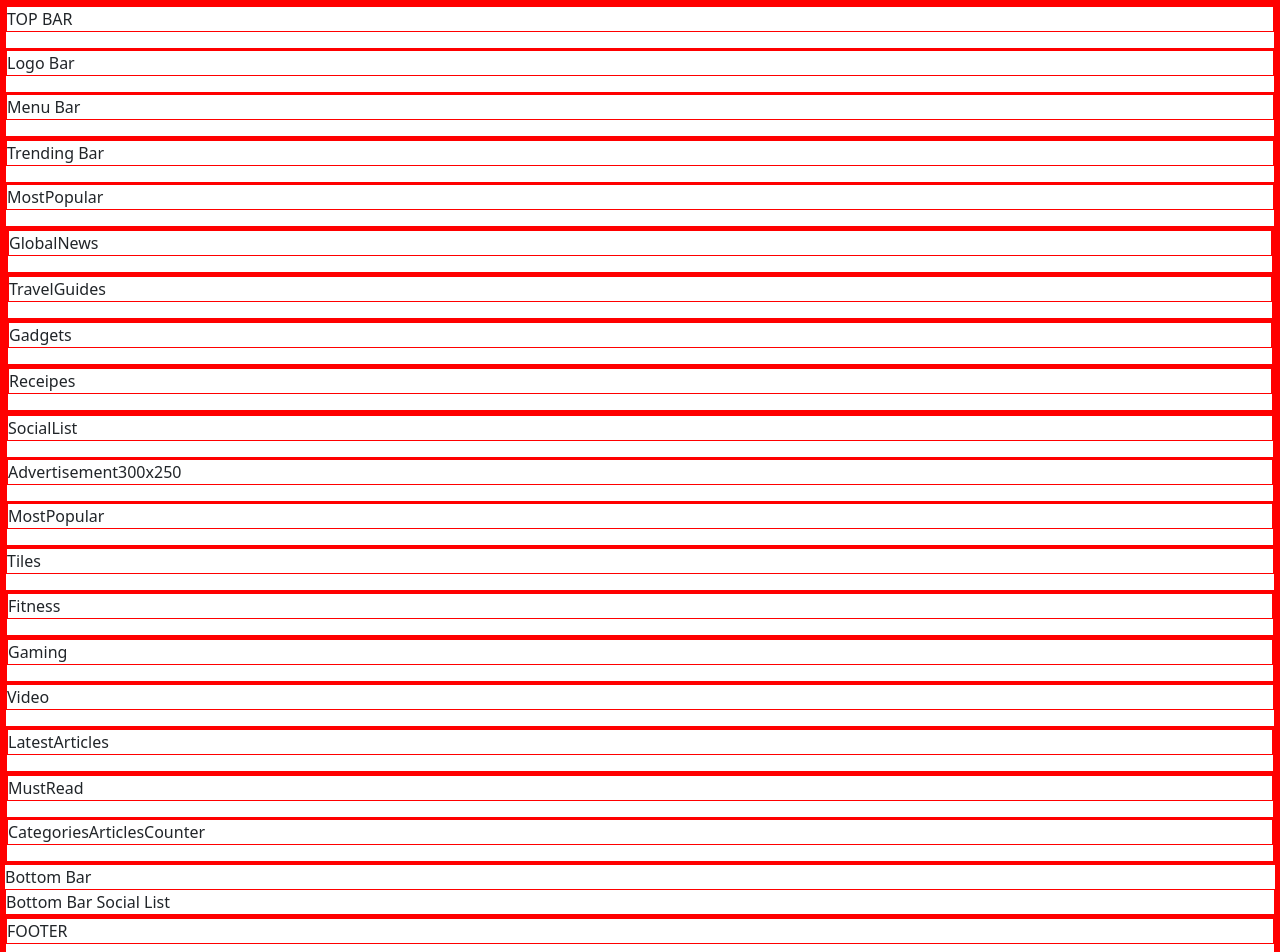
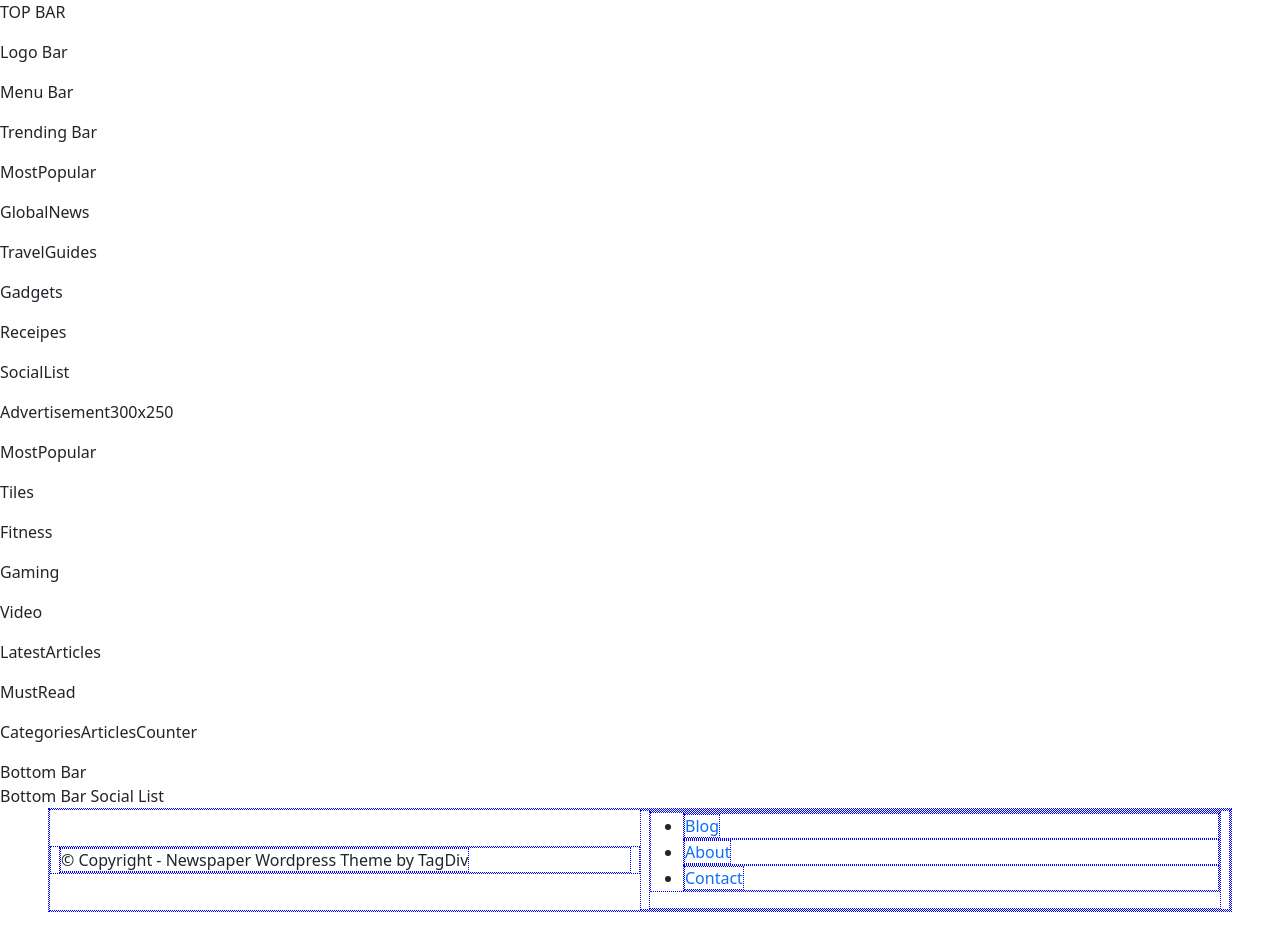
Before and after one commit to MarcNowak/Demo---Layout-Newspaper-Magazine, a React (Create React App) app: page / in a window 1280 px wide. Shown: the top 952 px of the page. After the commit the page ends 912 px from the top, so only its background shows below. Built offline with nearby package versions, Linux system fonts and the light colour scheme.

Commit message:
Add Footer Grid preparing

```diff
--- a/src/components/layout/Footer/Footer.js
+++ b/src/components/layout/Footer/Footer.js
@@ -1,13 +1,36 @@
+/* eslint-disable jsx-a11y/anchor-is-valid */
 import React from 'react';
 import PropTypes from 'prop-types';
+import { Grid, Row, Col } from 'react-flexbox-grid';
 
 import styles from './Footer.module.scss';
 
 const Footer = ({ children }) => (
   <footer className={styles.root}>
-    <div>
-      <p>FOOTER</p>
-    </div>
+    <Grid>
+      <Row beetween='md' middle='xs'>
+        <Col md={6} lg={6}>
+          <div className={styles.leftSide}>
+            <span>© Copyright - Newspaper Wordpress Theme by TagDiv</span>
+          </div>
+        </Col>
+        <Col md={6} lg={6}>
+          <div className={styles.righSide}>
+            <ul>
+              <li>
+                <a href='#'>Blog</a>
+              </li>
+              <li>
+                <a href='#'>About</a>
+              </li>
+              <li>
+                <a href='#'>Contact</a>
+              </li>
+            </ul>
+          </div>
+        </Col>
+      </Row>
+    </Grid>
   </footer>
 );
 
--- a/src/components/layout/Footer/Footer.module.scss
+++ b/src/components/layout/Footer/Footer.module.scss
@@ -0,0 +1,46 @@
+@import "../../../styles/settings.scss";
+
+
+.root {
+  * {border: 1px dotted blue;}
+  .footerMenu {
+    background-color: $background-color-10;
+    color: $medium-text-color;
+    font-size: $base-size;
+    line-height: 15px;
+    padding: 10px;
+    display: flex;
+
+    .contactWrapper {
+
+      ul {
+        margin: 0;
+        padding: 10px;
+        list-style: none;
+
+        li {
+          display: inline-block;
+          padding: 10px;
+          text-align: right;
+
+          a {
+            color: $medium-text-color;
+            text-decoration: none;
+
+            &:hover {
+              color: $light-text-color;
+            }
+          }
+        }
+      }
+   }
+
+
+
+
+
+  }
+
+
+
+}
--- a/src/styles/settings.scss
+++ b/src/styles/settings.scss
@@ -1,4 +1,4 @@
-* {border: 1px solid red;}
+// * {border: 1px solid red;}
 
 /* Global fonts */
 
@@ -9,6 +9,7 @@ $secondary-font: 'Verdana', sans-serif;
 
 $main-text-color: #767676;
 $light-text-color: #ffffff;
+$medium-text-color: #cccccc;
 $dark-text-color: #000000;
 
 
```
